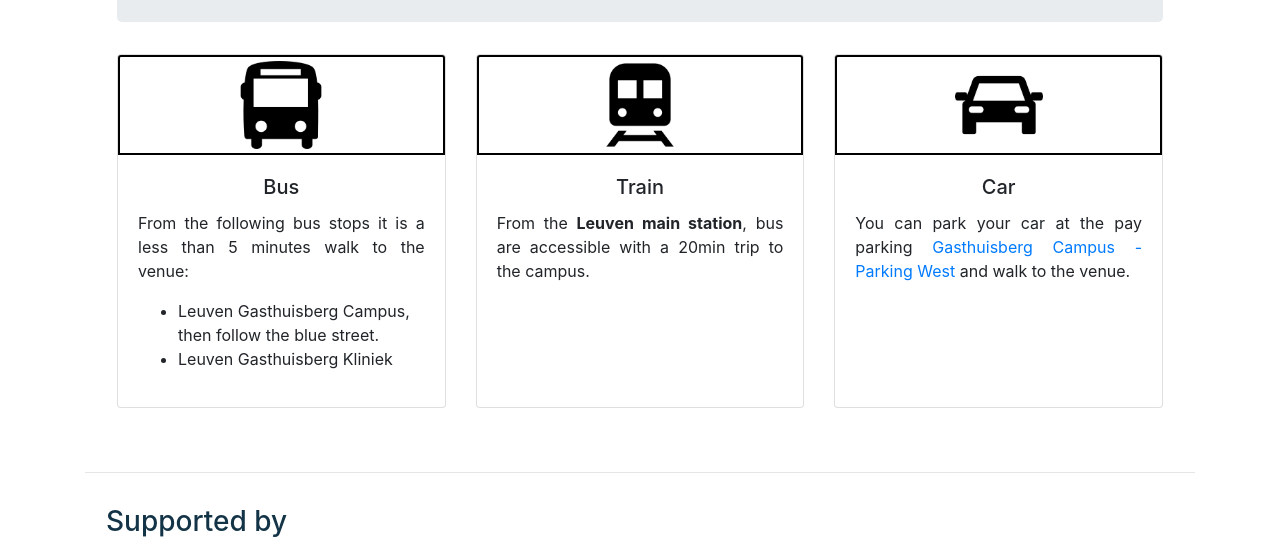
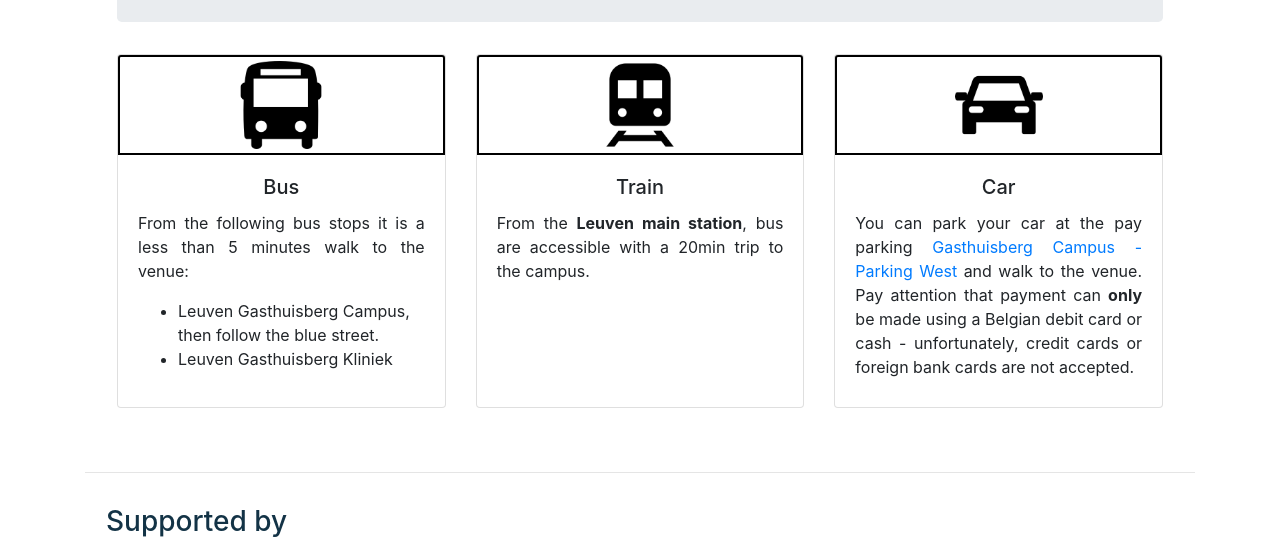
Before and after one commit to bytemal/bytemal-2025, a Jekyll site: the page built from _pages/venue.md, in a window 1280 px wide and 900 px high, scrolled down 1312 px, cut to the strip 0-539 px from the top of the window. Built offline with Jekyll 4.4.1, drawn with Linux system fonts in a browser that asks for light colours; nearby versions of some CDN libraries.

Commit message:
paid car park

```diff
--- a/_pages/venue.md
+++ b/_pages/venue.md
@@ -48,7 +48,7 @@ carousels:
     <img src="/bytemal-2025/images/Icons/car-icon.png" class="card-img-top px-4 py-1" alt="car-icon">
     <div class="card-body">
       <h5 class="card-title">Car</h5>
-      <p class="card-text" style = "text-align: justify">You can park your car at the pay parking <a href="https://www.uzleuven.be/en/contact/gasthuisberg/parking-gasthuisberg-campus#parking-west">Gasthuisberg Campus - Parking West</a> and walk to the venue.</p>
+      <p class="card-text" style = "text-align: justify">You can park your car at the pay parking <a href="https://www.uzleuven.be/en/contact/gasthuisberg/parking-gasthuisberg-campus#parking-west">Gasthuisberg Campus - Parking West</a> and walk to the venue. Pay attention that payment can <b>only</b> be made using a Belgian debit card or cash - unfortunately, credit cards or foreign bank cards are not accepted.</p>
     </div>
   </div>
 </div>
```
